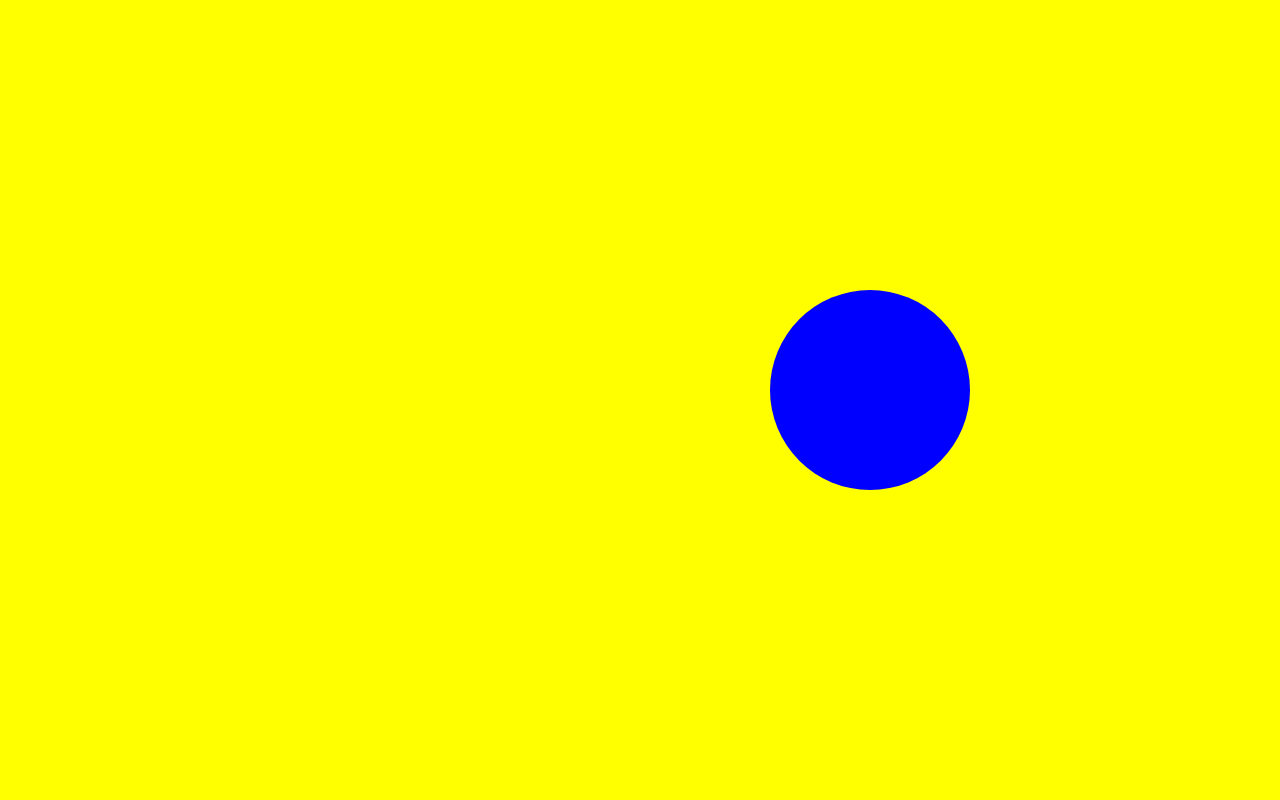
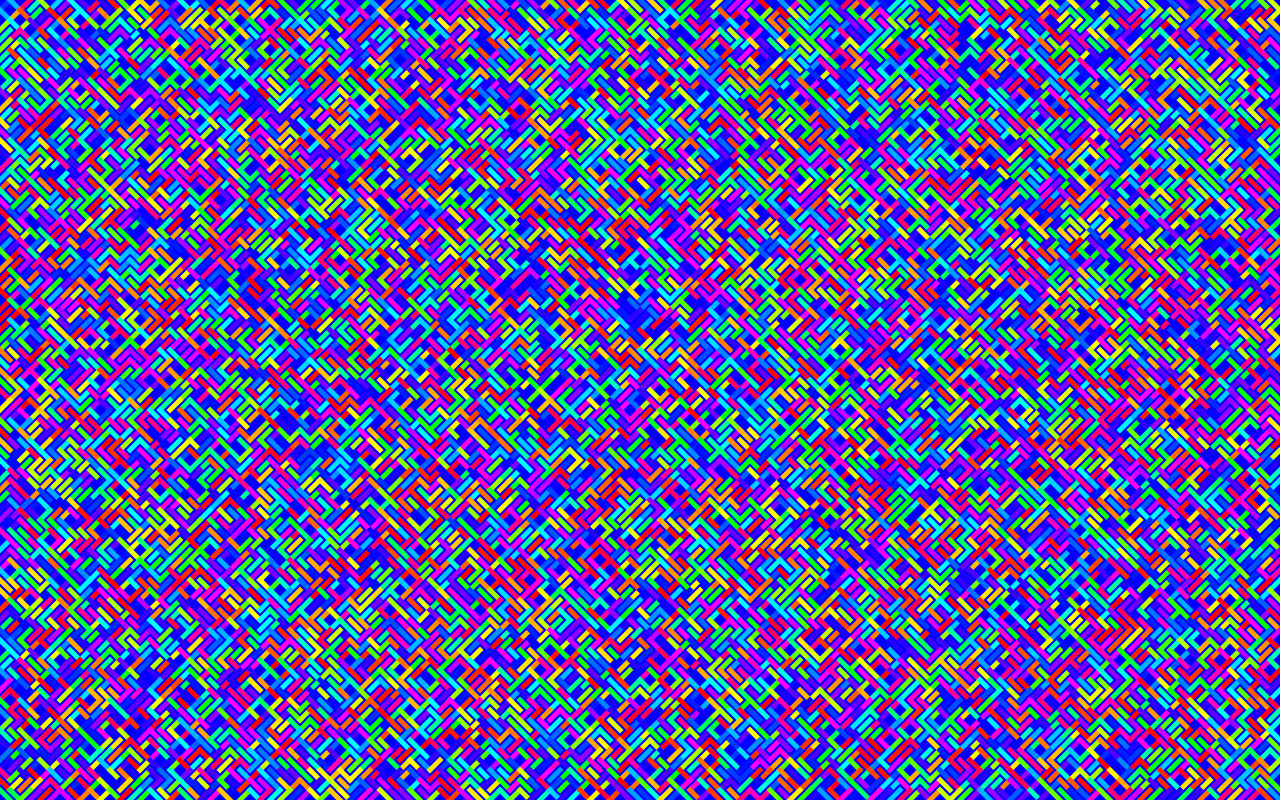
Before and after one commit to EHB-MCT/dev1-exercises-KazaWakeR, a plain HTML site: page index.html in a window 1280 px wide. Drawn offline with Linux system fonts and the light colour scheme.

Commit message:
maze done

```diff
--- a/exercises/5-1 exercise/5-2 maze.js
+++ b/exercises/5-1 exercise/5-2 maze.js
@@ -8,17 +8,27 @@ let height = context.canvas.height;
 
 let spacing = 10;
 
+
 drawMaze();
 
 function drawMaze() {
     context.lineWidth = 5;
-    context.lineCap = 'round';
+    context.lineCap = 'square';
     console.log('Checking up');
+
+    context.fillStyle = 'blue';
+
+    context.fillRect(0, 0, width, height);
+
+
+
 
     let horizontalAmaount = width / spacing;
     let verticalAmaount = height / spacing;
     for (let j = 0; j < verticalAmaount; j++) {
         for (let i = 0; i < horizontalAmaount; i++) {
+            let randomColor = Math.random() * 360;
+            context.strokeStyle = Utils.hsl(randomColor, 100, 50);
             let random = Math.floor(Math.random() * 2);
             if (random == 1) {
                 Utils.drawLine(i * spacing, j * spacing, spacing + i * spacing, spacing + j * spacing);
--- a/index.html
+++ b/index.html
@@ -1,7 +1,7 @@
 <html>
 
 <head>
-    <script src="exercises/6-1-moving/6-2 bubble.js" type="module"></script>
+    <script src="exercises/5-1 exercise/5-2 maze.js" type="module"></script>
     <link rel="stylesheet" type="text/css" href="styles/index.css" />
 </head>
 
```
